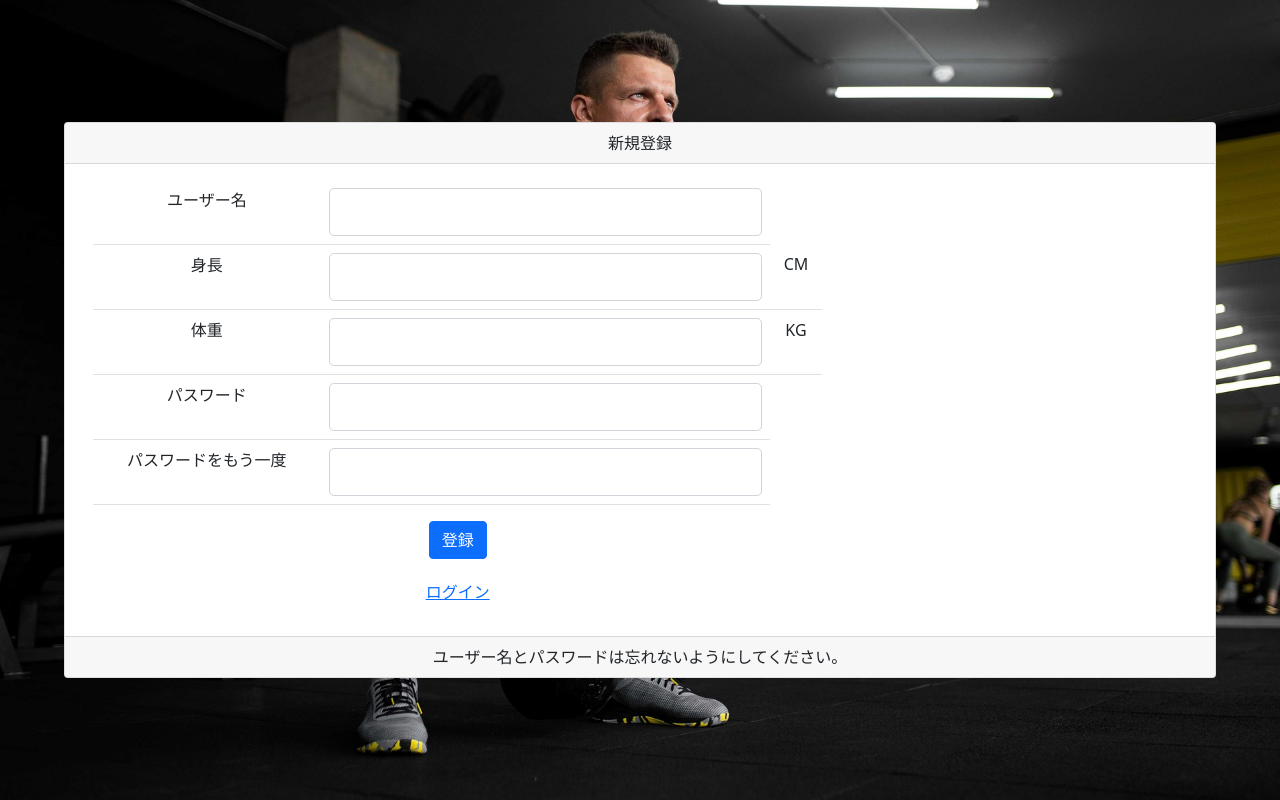
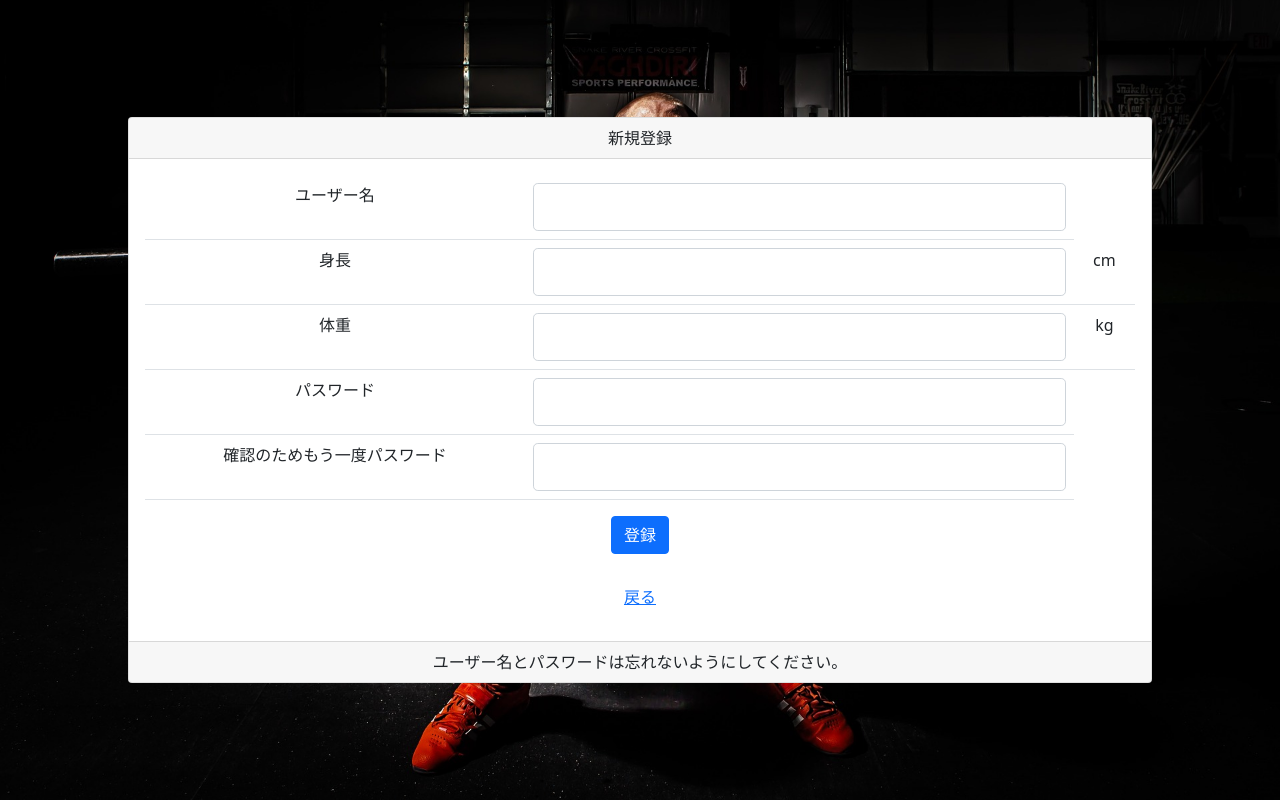
Before and after one commit to Yoshiki-programming/workout, a Django app: page /signup/ in a window 1280 px wide. Run offline with Django 4.2, Linux system fonts and the light colour scheme.

Commit message:
templatesの修正

```diff
--- a/static/style.css
+++ b/static/style.css
@@ -2,7 +2,7 @@ body {
     margin: 0;
     width: 100vw;
     height: 100vh;
-    background:#ddd url("image/workout-ga6e9733a9_1920.jpeg") no-repeat center center;
+    background:#ddd url("image/barbell-gdcd9ced49_1920.jpeg") no-repeat center center;
     background-size:cover;
   }
 
--- a/workout_app/templates/registration/signup.html
+++ b/workout_app/templates/registration/signup.html
@@ -1,19 +1,13 @@
 {% extends "base.html" %}
 {% block main %}
 <div class="signup_form">
-    <div class="card" style="width: 90%;">
+    <div class="card" style="width: 80%;">
         <div class="card-header">
             新規登録
         </div>
         <div class="card-body">
-            <div id="content-container" class="container p-none">
-                <div class="lgn-container col-lg-8">
-                    <form class="form"
-                        role="form"
-                        autocomplete="off"
-                        method="post"
-                        target="_parent"
-                        action="{% url 'workout_app:signup' %}">
+    <div class="row justify-content-center">
+                <form method="post" action="{% url 'workout_app:signup' %}">
                     {% csrf_token %}
                     <table class="table">
                         <tr>
@@ -30,20 +24,20 @@
                             <td><input type="number"
                                 id="heights"
                                 name="heights"
-                                    required=""
+                                required="true"
                                 class="form-control form-control-lg"
                                 ></td>
-                                <td>CM</td>
+                            <td>cm</td>
                         </tr>
                         <tr>
                             <td><label>体重</label></label></td>
                             <td><input type="number"
                                 id="weights"
                                 name="weights"
-                                    required=""
+                                required="true"
                                 class="form-control form-control-lg"
                                 ></td>
-                                <td>KG</td>
+                            <td>kg</td>
                         </tr>
                         <tr>
                             <td><label for="id_password">パスワード</label></td>
@@ -55,7 +49,7 @@
                                 autocomplete="new-password"></td>
                         </tr>
                         <tr>
-                                <td><label>パスワードをもう一度</label></label></td>
+                            <td><label>確認のためもう一度パスワード</label></label></td>
                             <td><input type="password"
                                 id="password2"
                                 name="password2"
@@ -66,15 +60,14 @@
                     </table>
                     {% if form.errors %}
                         <p class=" label label-danger">
-                                正しく入力してください。
+                            入力に不備があります。
                         </p>
                     {% endif %}
 
                     <input type="submit" value="登録"
                         class="btn btn-primary pull-right" />
                 </form>
-                    <p style="padding-top: 3%;"><a href="{% url 'login' %}">ログイン</a></p>
-                </div>
+                <p style="padding-top: 3%;"><a href="{% url 'login' %}">戻る</a></p>
             </div>
         </div>
         <div class="card-footer">
--- a/workout_project/settings.py
+++ b/workout_project/settings.py
@@ -148,5 +148,5 @@ WEBPACK_LOADER = {
     }
 }
 
-STATIC_URL = '/css/static/'
+STATIC_URL = '/static/'
 STATICFILES_DIRS = [os.path.join(BASE_DIR, 'static')]
```
Also changed, not shown: workout_app/templates/registration/login.html (+6 -7 lines), static/image/barbell-gdcd9ced49_1920.jpeg (added), static/image/workout-ga6e9733a9_1920.jpeg (deleted). Lines whose indentation alone changed are shown as unchanged.
